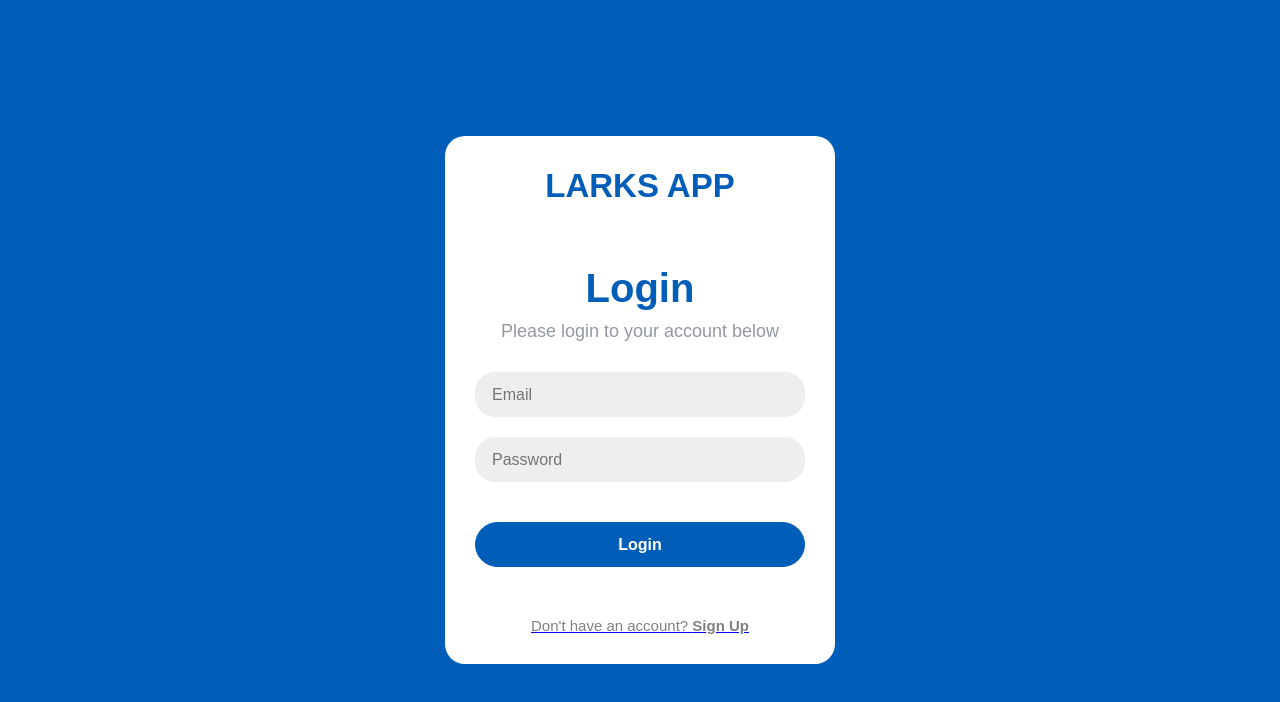
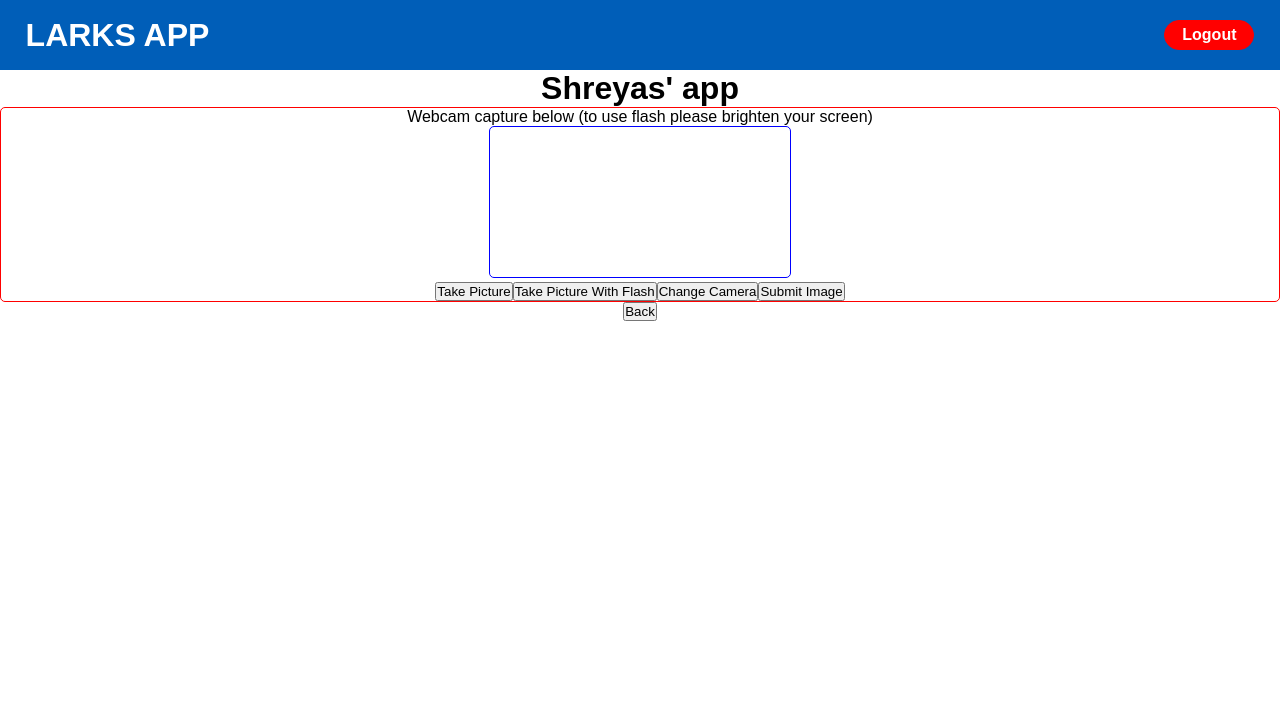
Before and after one commit to marilenaManoli/larks-depressiless, a React (Create React App) app: page /shreyas in a window 1280 px wide. Shown: the top 702 px of the page. Built offline with nearby package versions, Linux system fonts and the light colour scheme; no server answers.

Commit message:
Faulty commit

```diff
--- a/src/components/App/App.css
+++ b/src/components/App/App.css
@@ -276,12 +276,14 @@ body{
 	width: fit-content;
 	height: fit-content;
 	border-radius: 5px;
+	border: 1px solid blue;
 }
 
 .webcam-capture-holder {
 	margin: 0 auto;
 	border-radius: 5px;
 	width: 100%;
+	border: 1px solid red;
 }
 
 .flash {
--- a/src/components/App/App.js
+++ b/src/components/App/App.js
@@ -14,7 +14,7 @@ function GetCurrentPage() {
 
 function App() {
 	const { token, setToken } = useToken();
-
+	/*
 	// If a user does not have an authentication token, a login page is displayed to them
 	if(!token) {
 		const location = GetCurrentPage();
@@ -25,7 +25,7 @@ function App() {
 			return <Login setToken={setToken} />
 		}
 	}
-
+	*/
 	return (
 		<div className="App">
 			<Main />
--- a/src/components/camera/camera.js
+++ b/src/components/camera/camera.js
@@ -63,12 +63,12 @@ const WebcamCapture = () => {
 	// But I cannot test properly as its running on a laptop.
 	const switchCameraFacing = React.useCallback(() => {
 		if (frontFacing){
-			setApplyCameraValue("environment");
+			setApplyCameraValue("exact: \"environment\"");
 			setFrontFacing(false);
 		}
 
 		else{
-			setApplyCameraValue("user");
+			setApplyCameraValue("\"user\"");
 			setFrontFacing(true);
 		}
 
@@ -107,7 +107,7 @@ const WebcamCapture = () => {
         max: cameraHeight
       },
       aspectRatio,
-      facingMode: { exact: applyCameraValue }
+      facingMode: { applyCameraValue }
     };
 
 
@@ -116,7 +116,7 @@ const WebcamCapture = () => {
     <>
 
     <div style={{width:"100%"}}>
-      <Webcam className="webcam" videoConstraints={cameraConstraints} width={cameraWidth} height={cameraHeight} ref={webcamRef} marginWidth={"10px"} />
+      <Webcam className="webcam" videoConstraints={cameraConstraints} ref={webcamRef} marginWidth={"10px"} />
 
 
       {flash && <div className="flash" />}
```
